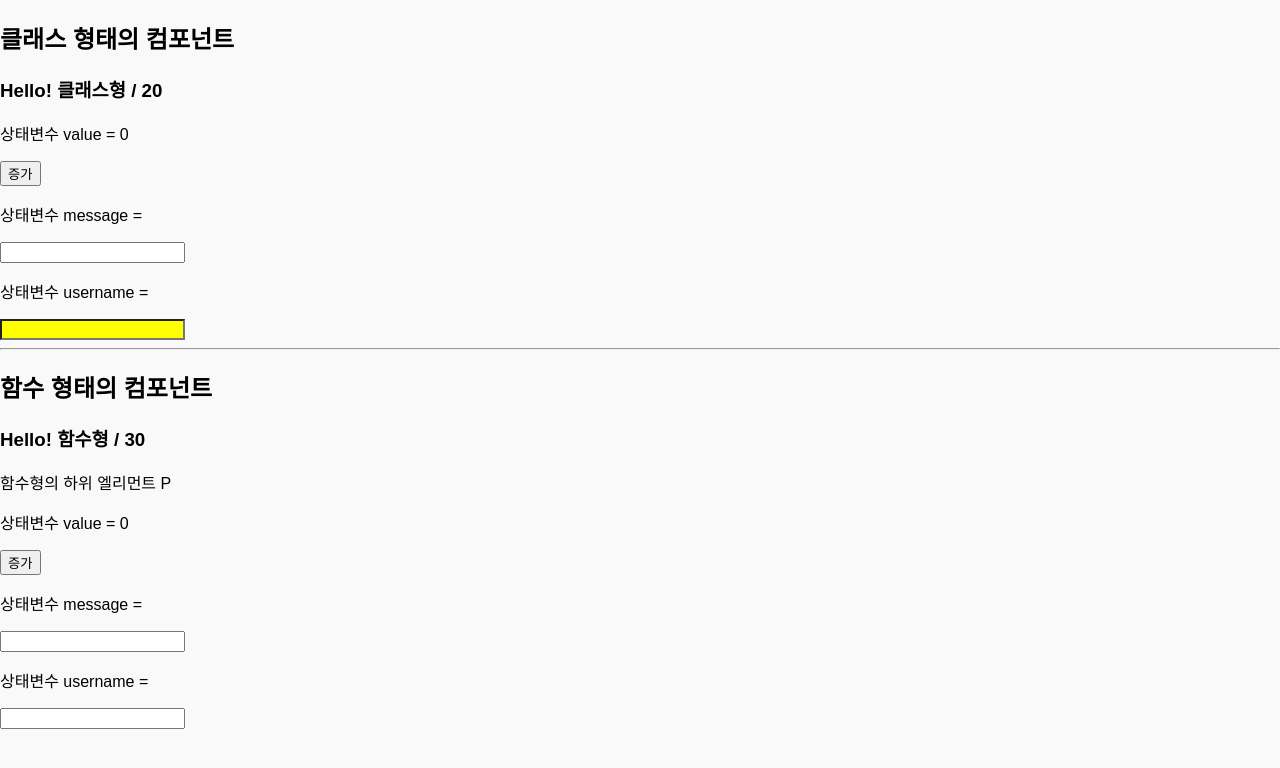
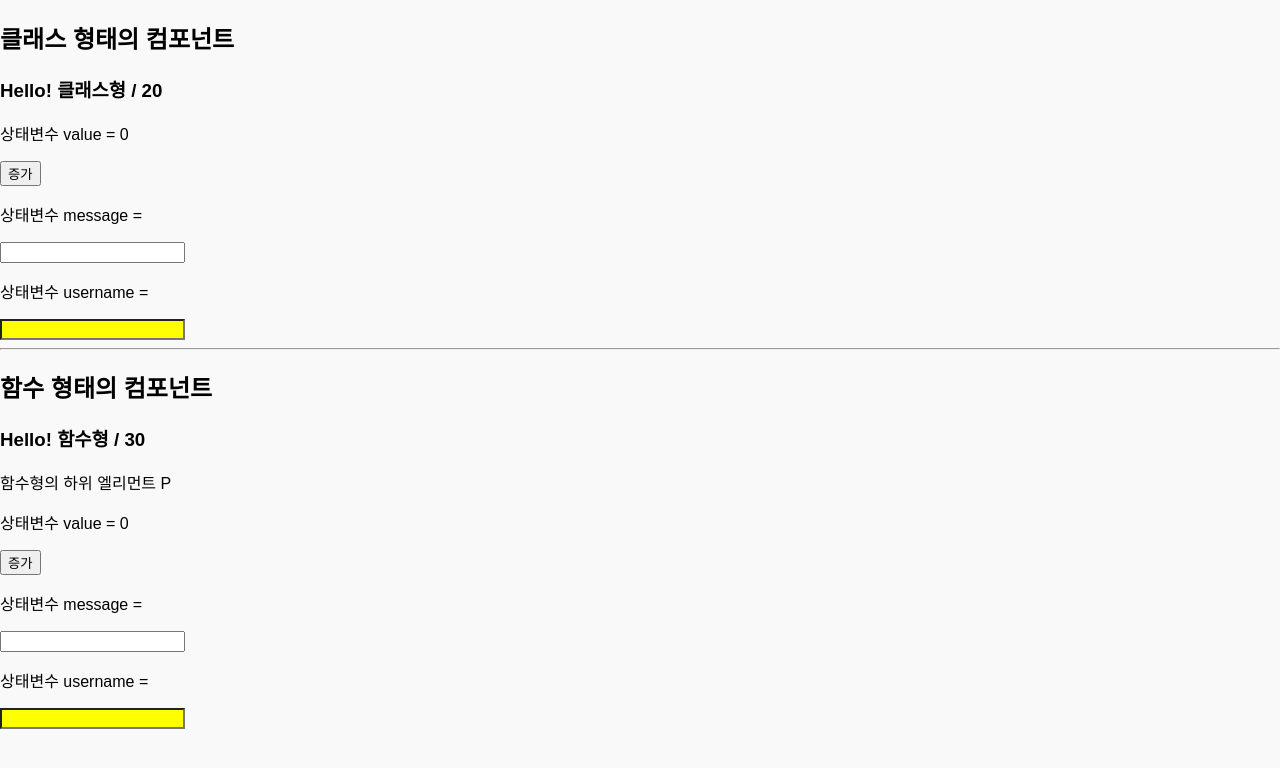
Before and after one commit to dong279/Html_Css_Javascript_ECMAScript_Project, a React (Vite) app in the folder todolist_react/: page / in a window 1280 px wide. Shown: the top 768 px of the page. Built offline with nearby package versions, Linux system fonts and the light colour scheme.

Commit message:
handleEnter add

```diff
--- a/todolist_react/src/components/MyComponentFunc.jsx
+++ b/todolist_react/src/components/MyComponentFunc.jsx
@@ -24,6 +24,11 @@ const MyComponentFunc = ({ name, age, children }) => {
     });
   };
 
+  const handleEnter = (e) => {
+    if (e.keyCode === 13) {
+    }
+  };
+
   return (
     <div>
       <h2>함수 형태의 컴포넌트</h2>
@@ -34,10 +39,21 @@ const MyComponentFunc = ({ name, age, children }) => {
       <p>상태변수 value = {value}</p>
       <button onClick={() => setValue(value + 1)}>증가</button>
       <p>상태변수 message = {message}</p>
-      <input name="message" value={message} onChange={handleChange} />
+      <input
+        name="message"
+        value={message}
+        onChange={handleChange}
+        onKeyDown={handleEnter}
+      />
       <br />
       <p>상태변수 username = {username}</p>
-      <input name="username" value={username} onChange={handleChange} />
+      <input
+        name="username"
+        value={username}
+        onChange={handleChange}
+        className={valid ? "success" : "failure"}
+        ref={myUsername}
+      />
     </div>
   );
 };
```
